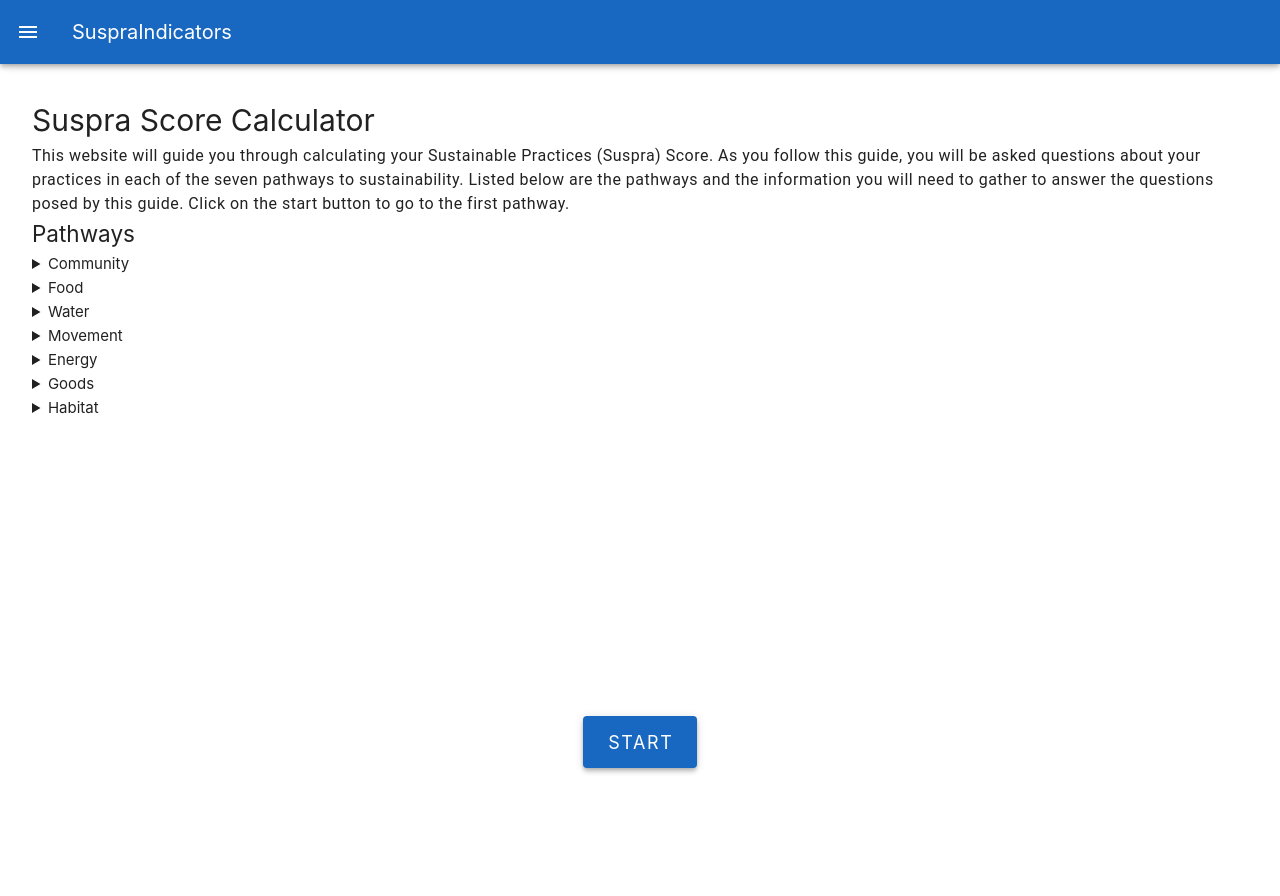
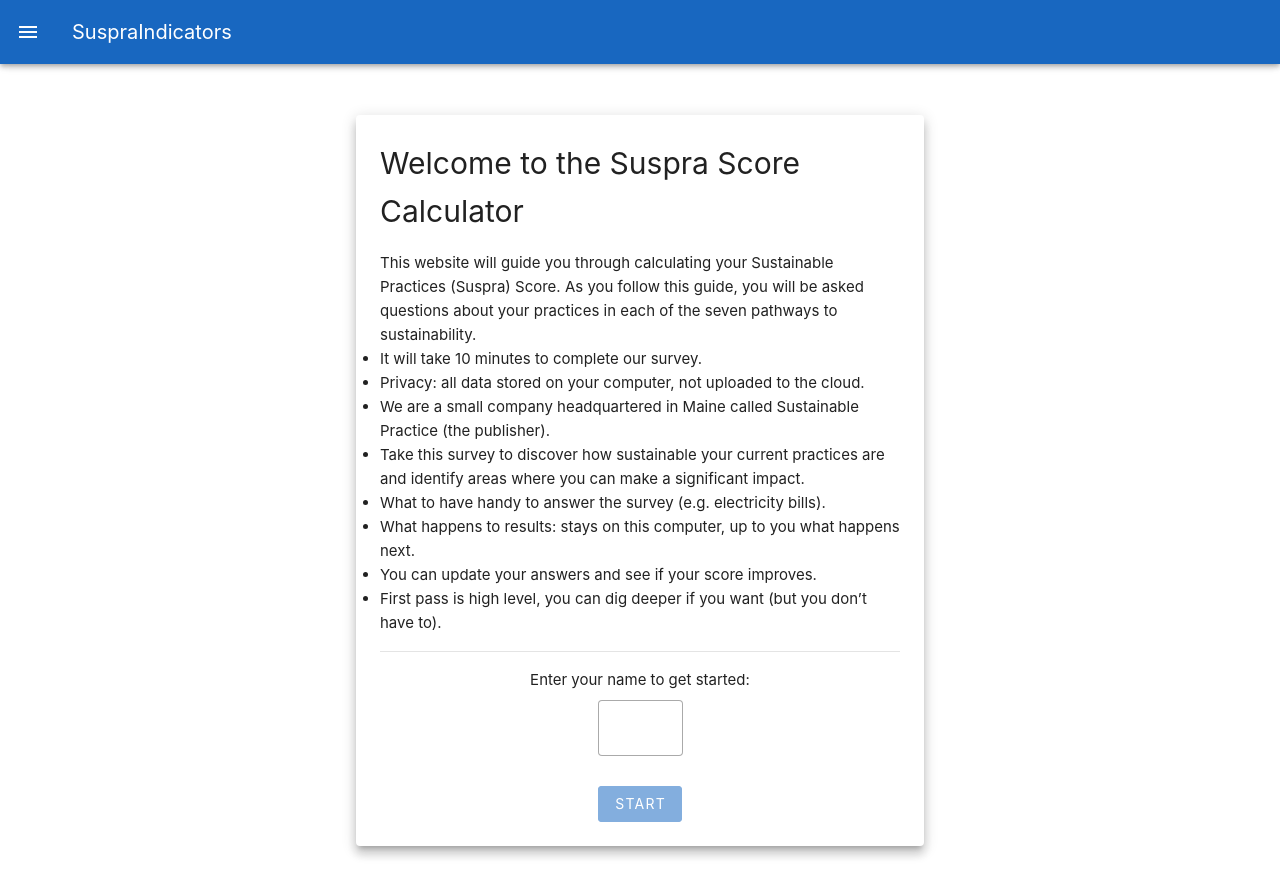
Before and after one commit to ianhorchata/SuspraIndicators, a Vue app: page / in a window 1280 px wide. Before the commit the page ends 800 px from the top, so only its background shows below. Built offline with nearby package versions, Linux system fonts and the light colour scheme.

Commit message:
Added an Intro Screen

```diff
--- a/src/views/HomeView.vue
+++ b/src/views/HomeView.vue
@@ -1,7 +1,38 @@
 <script setup>
+import { ref, onMounted } from 'vue'
+import IntroScreen from './IntroScreen.vue'
+import { openDB } from 'idb'
 import { useRouter } from 'vue-router'
 
 const router = useRouter()
+const name = ref('')
+const showIntro = ref(true)
+
+const dbName = 'user-db'
+const storeName = 'user-info'
+
+async function getDB() {
+  return openDB(dbName, 1, {
+    upgrade(db) {
+      if (!db.objectStoreNames.contains(storeName)) {
+        db.createObjectStore(storeName)
+      }
+    }
+  })
+}
+
+async function loadName() {
+  const db = await getDB()
+  name.value = await db.get(storeName, 'name') || ''
+  showIntro.value = !name.value
+}
+
+function handleNameSaved(newName) {
+  name.value = newName
+  showIntro.value = false
+}
+
+onMounted(loadName)
 
 function gotoCommunity() {
   router.push({ name: 'community' });
@@ -10,6 +41,8 @@
 
 <template>
   <div>
+    <IntroScreen v-if="showIntro" @name-saved="handleNameSaved" />
+    <template v-else>
       <v-container fluid class="pa-4">
         <v-row>
           <v-col cols="12">
@@ -52,5 +85,6 @@
           Start
         </v-btn>
       </div>
+    </template>
   </div>
 </template>
--- /dev/null
+++ b/src/views/IntroScreen.vue
@@ -0,0 +1,66 @@
+<template>
+  <v-container class="d-flex flex-column align-center justify-center" style="min-height: 100vh; max-width: 600px;">
+    <v-card elevation="8" class="pa-6" style="width: 100%;">
+      <h1 class="mb-4">Welcome to the Suspra Score Calculator</h1>
+      <div class="mb-4">
+        <p>This website will guide you through calculating your Sustainable Practices (Suspra) Score. As you follow this guide, you will be asked questions about your practices in each of the seven pathways to sustainability.</p>
+        <ul>
+          <li>It will take 10 minutes to complete our survey.</li>
+          <li>Privacy: all data stored on your computer, not uploaded to the cloud.</li>
+          <li>We are a small company headquartered in Maine called Sustainable Practice (the publisher).</li>
+          <li>Take this survey to discover how sustainable your current practices are and identify areas where you can make a significant impact.</li>
+          <li>What to have handy to answer the survey (e.g. electricity bills).</li>
+          <li>What happens to results: stays on this computer, up to you what happens next.</li>
+          <li>You can update your answers and see if your score improves.</li>
+          <li>First pass is high level, you can dig deeper if you want (but you don’t have to).</li>
+        </ul>
+      </div>
+      <v-divider class="my-4" />
+      <form @submit.prevent="saveName" class="d-flex flex-column align-center">
+        <label for="username" class="mb-2">Enter your name to get started:</label>
+        <v-text-field
+          id="username"
+          v-model="inputName"
+          required
+          variant="outlined"
+          class="mb-2"
+          style="max-width: 300px;"
+        />
+        <v-btn color="primary" type="submit" :disabled="!inputName">Start</v-btn>
+      </form>
+    </v-card>
+  </v-container>
+</template>
+
+<script setup>
+import { ref, onMounted } from 'vue'
+import { openDB } from 'idb'
+const emit = defineEmits(['name-saved'])
+
+const dbName = 'user-db'
+const storeName = 'user-info'
+const inputName = ref('')
+
+async function getDB() {
+  return openDB(dbName, 1, {
+    upgrade(db) {
+      if (!db.objectStoreNames.contains(storeName)) {
+        db.createObjectStore(storeName)
+      }
+    }
+  })
+}
+
+async function loadName() {
+  const db = await getDB()
+  inputName.value = await db.get(storeName, 'name') || ''
+}
+
+async function saveName() {
+  const db = await getDB()
+  await db.put(storeName, inputName.value, 'name')
+  emit('name-saved', inputName.value)
+}
+
+onMounted(loadName)
+</script>
```
Lines whose indentation alone changed are shown as unchanged.
